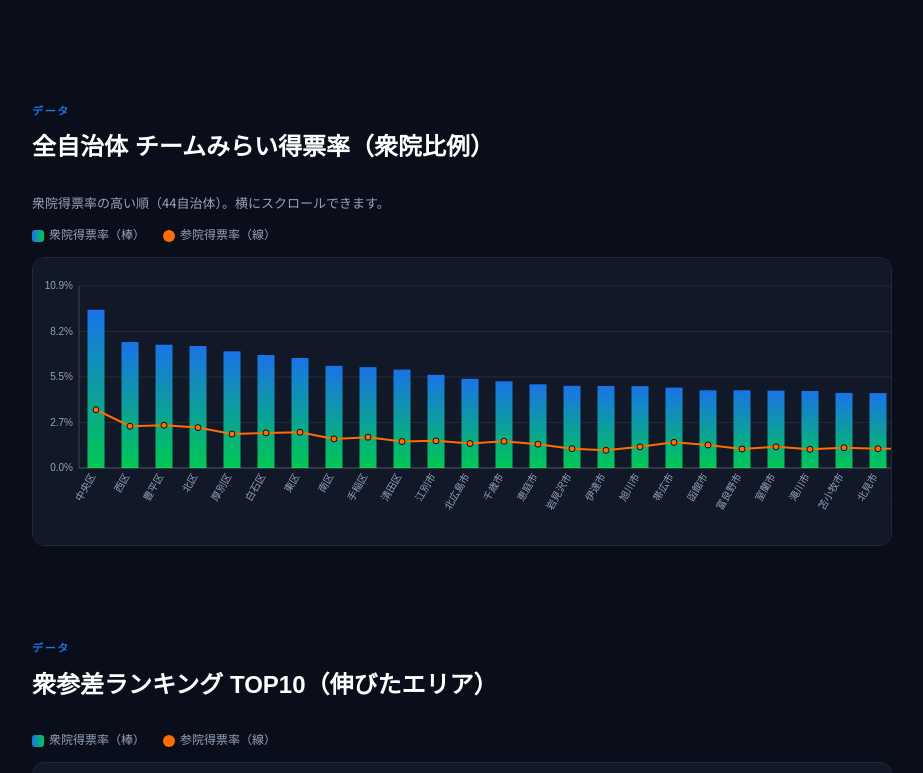
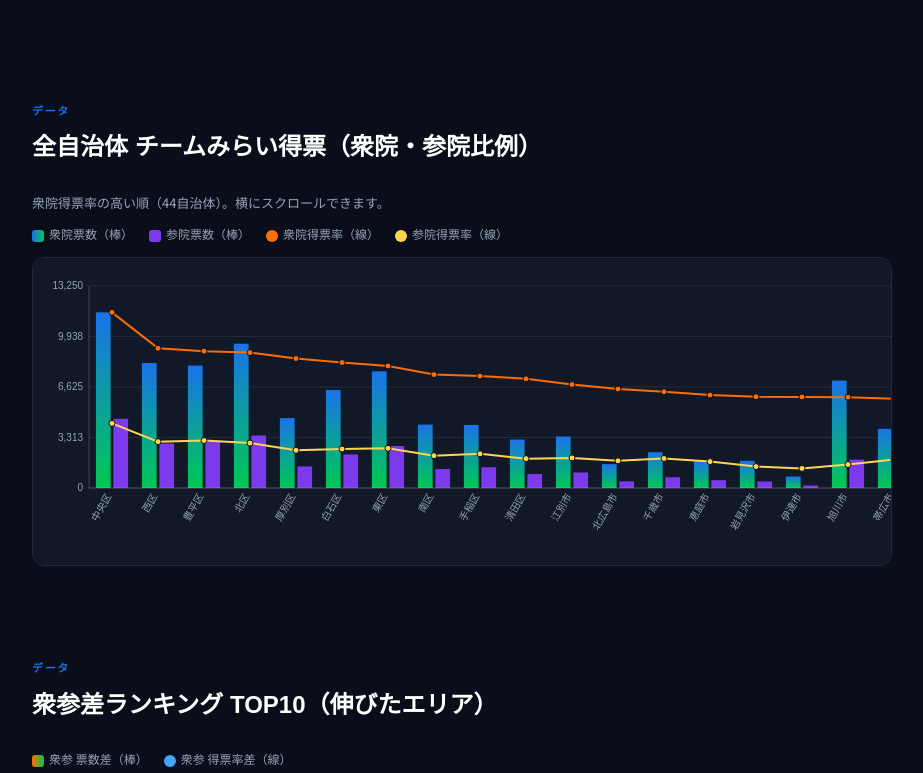
Before and after one commit to mirai-hokkaido/hokkaido-strategy, a plain HTML site: page index.html in a window 1280 px wide. Shown: the part 1390-2163 px from the top of the page, without its empty margins (178-1101 px from the left). Drawn offline with Linux system fonts and the light colour scheme; a web font is replaced by a local one.

Commit message:
Redesign charts: grouped vote-count bars + rate diff charts
全自治体グラフは衆院票数・参院票数を並べた棒グラフ＋衆院/参院
得票率の折れ線グラフに変更。TOP10・伸びが鈍かったエリアは
衆参の票数差を棒グラフ、得票率差を折れ線グラフで表示。

```diff
--- a/index.html
+++ b/index.html
@@ -48,10 +48,14 @@ section h2 { font-family:'M PLUS 1',sans-serif; font-size:24px; font-weight:900;
 .bar-fill.reiwa { background:linear-gradient(90deg,#283593,#5c6bc0); }
 .bar-fill.hoshuto { background:linear-gradient(90deg,#4e342e,#795548); }
 .chart-scroll { overflow-x:auto; margin:12px 0; border-radius:12px; border:1px solid var(--border); background:var(--bg-card); padding:14px 10px 6px; }
-.chart-legend { display:flex; gap:18px; font-size:12px; color:var(--text-dim); margin:10px 0 2px; }
+.chart-legend { display:flex; gap:16px; flex-wrap:wrap; font-size:12px; color:var(--text-dim); margin:10px 0 2px; }
 .chart-legend .sw { display:inline-block; width:12px; height:12px; border-radius:3px; margin-right:5px; vertical-align:middle; }
-.chart-legend .sw.area { background:linear-gradient(90deg,#1a73e8,#00c853); }
-.chart-legend .sw.line { background:#ff6d00; border-radius:50%; }
+.chart-legend .sw.votes-h { background:linear-gradient(90deg,#1a73e8,#00c853); }
+.chart-legend .sw.votes-s { background:#7c3aed; }
+.chart-legend .sw.line-h { background:#ff6d00; border-radius:50%; }
+.chart-legend .sw.line-s { background:#ffd54f; border-radius:50%; }
+.chart-legend .sw.diffbar { background:linear-gradient(90deg,#ff6d00,#00c853); }
+.chart-legend .sw.diffline { background:#42a5f5; border-radius:50%; }
 .analysis { background:var(--bg-card); border:1px solid var(--border); border-radius:16px; padding:24px; margin:24px 0; font-size:14px; line-height:1.8; }
 .analysis strong { color:var(--text-bright); }
 .analysis .tag { display:inline-block; background:rgba(26,115,232,.15); color:var(--primary); font-size:11px; padding:2px 10px; border-radius:4px; margin-bottom:8px; font-weight:700; }
@@ -130,22 +134,25 @@ footer { text-align:center; padding:60px 20px; font-size:12px; color:var(--text-
 
 <section id="allcity">
   <div class="section-label">データ</div>
-  <h2>全自治体 チームみらい得票率（衆院比例）</h2>
+  <h2>全自治体 チームみらい得票（衆院・参院比例）</h2>
   <p style="font-size:13px;color:var(--text-dim);margin-bottom:8px;">衆院得票率の高い順（44自治体）。横にスクロールできます。</p>
-  <div class="chart-legend"><span><i class="sw area"></i>衆院得票率（棒）</span><span><i class="sw line"></i>参院得票率（線）</span></div>
+  <div class="chart-legend">
+    <span><i class="sw votes-h"></i>衆院票数（棒）</span><span><i class="sw votes-s"></i>参院票数（棒）</span>
+    <span><i class="sw line-h"></i>衆院得票率（線）</span><span><i class="sw line-s"></i>参院得票率（線）</span>
+  </div>
   <div class="chart-scroll"><canvas id="cityChart"></canvas></div>
 </section>
 
 <section id="comparison">
   <div class="section-label">データ</div>
   <h2>衆参差ランキング TOP10（伸びたエリア）</h2>
-  <div class="chart-legend"><span><i class="sw area"></i>衆院得票率（棒）</span><span><i class="sw line"></i>参院得票率（線）</span></div>
+  <div class="chart-legend"><span><i class="sw diffbar"></i>衆参 票数差（棒）</span><span><i class="sw diffline"></i>衆参 得票率差（線）</span></div>
   <div class="chart-scroll"><canvas id="diffChart"></canvas></div>
   <div class="analysis"><div class="tag">傾向</div><br>
     <strong>参院選R7.7（比例）→ 衆院選R8.2（比例）の変化。</strong>差が大きいエリアほど「衆院で新たに票を獲得できた」ことを示す。<strong>札幌市中央区（+6.0pt）がトップで9.51%を記録。</strong>札幌市全10区がすべて上位に入っており、都市部での浸透力が際立つ。「衆院選でチームみらいを初めて知った層」が多いことを示す。
   </div>
   <h2 style="margin-top:40px;">伸びが鈍かったエリア</h2>
-  <div class="chart-legend"><span><i class="sw area"></i>衆院得票率（棒）</span><span><i class="sw line"></i>参院得票率（線）</span></div>
+  <div class="chart-legend"><span><i class="sw diffbar"></i>衆参 票数差（棒）</span><span><i class="sw diffline"></i>衆参 得票率差（線）</span></div>
   <div class="chart-scroll"><canvas id="slowChart"></canvas></div>
   <div class="analysis"><div class="tag">なぜ伸びが鈍かったのか</div><br>
     夕張市・歌志内市・三笠市など旧産炭地は人口減少・高齢化が極めて深刻。<strong>有効投票数自体が少なく</strong>（夕張3,285票、歌志内1,370票）、1票の変動で率が大きく動く。自民＋中道で60%以上を占め、既存政党への依存度が高い。<br><br>
@@ -275,33 +282,107 @@ const slowData = [{"name": "夕張市", "h_votes": 98, "s_votes": 27, "h_rate":
 
 function fmt(n) { return n.toLocaleString(); }
 
-// 棒＝衆院得票率、線＝参院得票率の複合グラフ（Canvas）
-function drawComboChart(canvasId, data) {
-  const canvas = document.getElementById(canvasId);
-  if (!canvas) return;
+function setupCanvas(canvas, count, perItem, H) {
   const dpr = window.devicePixelRatio || 1;
-  const perItem = data.length > 15 ? 34 : 64;
-  const padL = 36, padR = 12, padT = 14, padB = 64;
+  const padL = 46, padR = 44, padT = 14, padB = 64;
   const minW = canvas.parentElement.clientWidth - 20;
-  const W = Math.max(data.length * perItem + padL + padR, minW);
-  const H = 260;
+  const W = Math.max(count * perItem + padL + padR, minW);
   canvas.width = W * dpr; canvas.height = H * dpr;
   canvas.style.width = W + 'px'; canvas.style.height = H + 'px';
   const ctx = canvas.getContext('2d');
   ctx.scale(dpr, dpr);
   ctx.clearRect(0, 0, W, H);
+  return { ctx, W, H, padL, padR, padT, padB, pw: W - padL - padR, ph: H - padT - padB };
+}
 
-  const pw = W - padL - padR, ph = H - padT - padB;
+function drawXLabels(ctx, data, perItem, padL, y) {
+  data.forEach((d, i) => {
+    const cx = padL + perItem * i + perItem / 2;
+    ctx.save();
+    ctx.translate(cx, y + 8);
+    ctx.rotate(-Math.PI / 3);
+    ctx.textAlign = 'right'; ctx.fillStyle = '#94a3b8'; ctx.font = '10px "Noto Sans JP",sans-serif';
+    ctx.fillText(d.name, 0, 0);
+    ctx.restore();
+  });
+}
+
+function drawLine(ctx, pts, color) {
+  ctx.beginPath(); ctx.strokeStyle = color; ctx.lineWidth = 2;
+  pts.forEach(([x, y], i) => i === 0 ? ctx.moveTo(x, y) : ctx.lineTo(x, y));
+  ctx.stroke();
+  pts.forEach(([x, y]) => {
+    ctx.beginPath(); ctx.arc(x, y, 3, 0, Math.PI * 2);
+    ctx.fillStyle = color; ctx.fill();
+    ctx.strokeStyle = '#0a0e1a'; ctx.lineWidth = 1; ctx.stroke();
+  });
+}
+
+// 棒＝衆院票数・参院票数（並べて表示）、線＝衆院得票率・参院得票率
+function drawGroupedChart(canvasId, data) {
+  const canvas = document.getElementById(canvasId);
+  if (!canvas) return;
+  const perItem = data.length > 15 ? 46 : 90;
+  const { ctx, padL, padR, padT, pw, ph } = setupCanvas(canvas, data.length, perItem, 280);
+
+  const maxVotes = Math.max(...data.map(d => Math.max(d.h_votes, d.s_votes))) * 1.15;
   const maxRate = Math.max(...data.map(d => Math.max(d.h_rate, d.s_rate))) * 1.15;
 
-  // grid + y軸ラベル
-  ctx.strokeStyle = 'rgba(255,255,255,.08)'; ctx.lineWidth = 1;
-  ctx.fillStyle = '#94a3b8'; ctx.font = '10px "Noto Sans JP",sans-serif'; ctx.textAlign = 'right';
+  ctx.strokeStyle = 'rgba(255,255,255,.08)'; ctx.lineWidth = 1; ctx.font = '10px "Noto Sans JP",sans-serif';
   for (let i = 0; i <= 4; i++) {
-    const v = maxRate / 4 * i;
-    const y = padT + ph - (v / maxRate * ph);
+    const y = padT + ph - (ph / 4 * i);
     ctx.beginPath(); ctx.moveTo(padL, y); ctx.lineTo(padL + pw, y); ctx.stroke();
-    ctx.fillText(v.toFixed(1) + '%', padL - 6, y + 3);
+    ctx.fillStyle = '#94a3b8'; ctx.textAlign = 'right';
+    ctx.fillText(fmt(Math.round(maxVotes / 4 * i)), padL - 6, y + 3);
+    ctx.textAlign = 'left';
+    ctx.fillText((maxRate / 4 * i).toFixed(1) + '%', padL + pw + 6, y + 3);
+  }
+
+  const bw = perItem * 0.32, gap = perItem * 0.06;
+  const hPts = [], sPts = [];
+
+  data.forEach((d, i) => {
+    const cx = padL + perItem * i + perItem / 2;
+    const hbh = (d.h_votes / maxVotes) * ph;
+    const grad = ctx.createLinearGradient(0, padT + ph - hbh, 0, padT + ph);
+    grad.addColorStop(0, '#1a73e8'); grad.addColorStop(1, '#00c853');
+    ctx.fillStyle = grad;
+    ctx.fillRect(cx - bw - gap / 2, padT + ph - hbh, bw, hbh);
+
+    const sbh = (d.s_votes / maxVotes) * ph;
+    ctx.fillStyle = '#7c3aed';
+    ctx.fillRect(cx + gap / 2, padT + ph - sbh, bw, sbh);
+
+    hPts.push([cx, padT + ph - (d.h_rate / maxRate * ph)]);
+    sPts.push([cx, padT + ph - (d.s_rate / maxRate * ph)]);
+  });
+  drawXLabels(ctx, data, perItem, padL, padT + ph);
+  drawLine(ctx, hPts, '#ff6d00');
+  drawLine(ctx, sPts, '#ffd54f');
+
+  ctx.strokeStyle = 'rgba(255,255,255,.2)'; ctx.lineWidth = 1;
+  ctx.beginPath(); ctx.moveTo(padL, padT); ctx.lineTo(padL, padT + ph); ctx.lineTo(padL + pw, padT + ph); ctx.stroke();
+}
+
+// 棒＝衆参の票数差（衆院−参院）、線＝衆参の得票率差
+function drawDiffChart(canvasId, data) {
+  const canvas = document.getElementById(canvasId);
+  if (!canvas) return;
+  const perItem = data.length > 15 ? 34 : 64;
+  const { ctx, padL, padR, padT, pw, ph } = setupCanvas(canvas, data.length, perItem, 260);
+
+  const voteDiffs = data.map(d => d.h_votes - d.s_votes);
+  const maxVoteDiff = Math.max(...voteDiffs) * 1.15;
+  const maxRateDiff = Math.max(...data.map(d => d.diff)) * 1.15;
+
+  ctx.strokeStyle = 'rgba(255,255,255,.08)'; ctx.lineWidth = 1; ctx.font = '10px "Noto Sans JP",sans-serif';
+  for (let i = 0; i <= 4; i++) {
+    const y = padT + ph - (ph / 4 * i);
+    ctx.beginPath(); ctx.moveTo(padL, y); ctx.lineTo(padL + pw, y); ctx.stroke();
+    ctx.fillStyle = '#94a3b8'; ctx.textAlign = 'right';
+    ctx.fillText(fmt(Math.round(maxVoteDiff / 4 * i)), padL - 6, y + 3);
+    ctx.textAlign = 'left';
+    ctx.fillText('+' + (maxRateDiff / 4 * i).toFixed(1) + 'pt', padL + pw + 6, y + 3);
   }
 
   const bw = perItem * 0.5;
@@ -309,40 +390,26 @@ function drawComboChart(canvasId, data) {
 
   data.forEach((d, i) => {
     const cx = padL + perItem * i + perItem / 2;
-    const bh = (d.h_rate / maxRate) * ph;
+    const vd = d.h_votes - d.s_votes;
+    const bh = (vd / maxVoteDiff) * ph;
     const grad = ctx.createLinearGradient(0, padT + ph - bh, 0, padT + ph);
-    grad.addColorStop(0, '#1a73e8'); grad.addColorStop(1, '#00c853');
+    grad.addColorStop(0, '#ff6d00'); grad.addColorStop(1, '#00c853');
     ctx.fillStyle = grad;
     ctx.fillRect(cx - bw / 2, padT + ph - bh, bw, bh);
 
-    pts.push([cx, padT + ph - (d.s_rate / maxRate * ph)]);
-
-    ctx.save();
-    ctx.translate(cx, padT + ph + 8);
-    ctx.rotate(-Math.PI / 3);
-    ctx.textAlign = 'right'; ctx.fillStyle = '#94a3b8'; ctx.font = '10px "Noto Sans JP",sans-serif';
-    ctx.fillText(d.name, 0, 0);
-    ctx.restore();
+    pts.push([cx, padT + ph - (d.diff / maxRateDiff * ph)]);
   });
-
-  ctx.beginPath();
-  ctx.strokeStyle = '#ff6d00'; ctx.lineWidth = 2;
-  pts.forEach(([x, y], i) => i === 0 ? ctx.moveTo(x, y) : ctx.lineTo(x, y));
-  ctx.stroke();
-  pts.forEach(([x, y]) => {
-    ctx.beginPath(); ctx.arc(x, y, 3, 0, Math.PI * 2);
-    ctx.fillStyle = '#ff6d00'; ctx.fill();
-    ctx.strokeStyle = '#0a0e1a'; ctx.lineWidth = 1; ctx.stroke();
-  });
+  drawXLabels(ctx, data, perItem, padL, padT + ph);
+  drawLine(ctx, pts, '#42a5f5');
 
   ctx.strokeStyle = 'rgba(255,255,255,.2)'; ctx.lineWidth = 1;
   ctx.beginPath(); ctx.moveTo(padL, padT); ctx.lineTo(padL, padT + ph); ctx.lineTo(padL + pw, padT + ph); ctx.stroke();
 }
 
 function drawAllCharts() {
-  drawComboChart('cityChart', [...cityData].sort((a, b) => b.h_rate - a.h_rate));
-  drawComboChart('diffChart', diffData);
-  drawComboChart('slowChart', slowData);
+  drawGroupedChart('cityChart', [...cityData].sort((a, b) => b.h_rate - a.h_rate));
+  drawDiffChart('diffChart', diffData);
+  drawDiffChart('slowChart', slowData);
 }
 drawAllCharts();
 window.addEventListener('resize', drawAllCharts);
```
